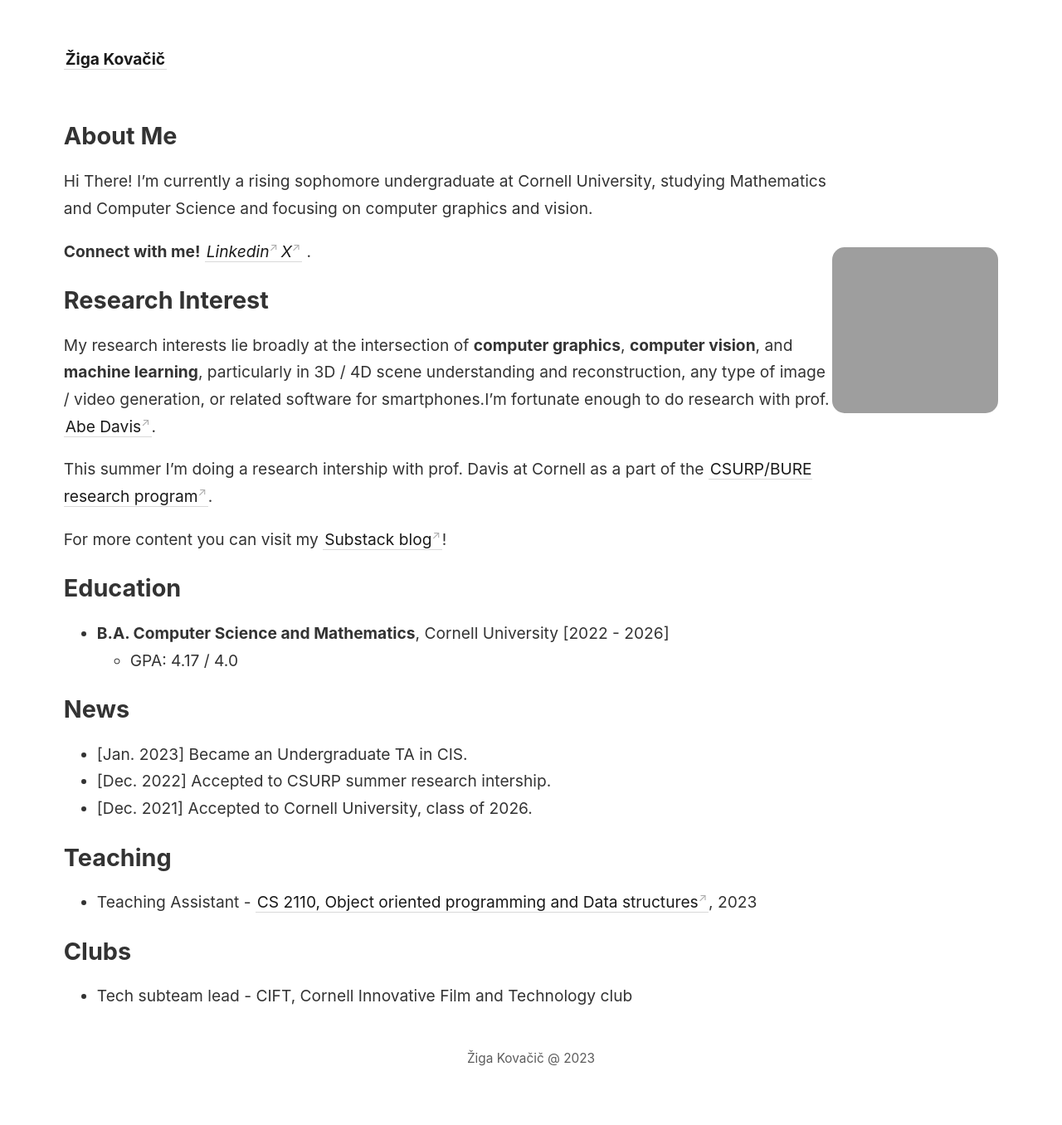
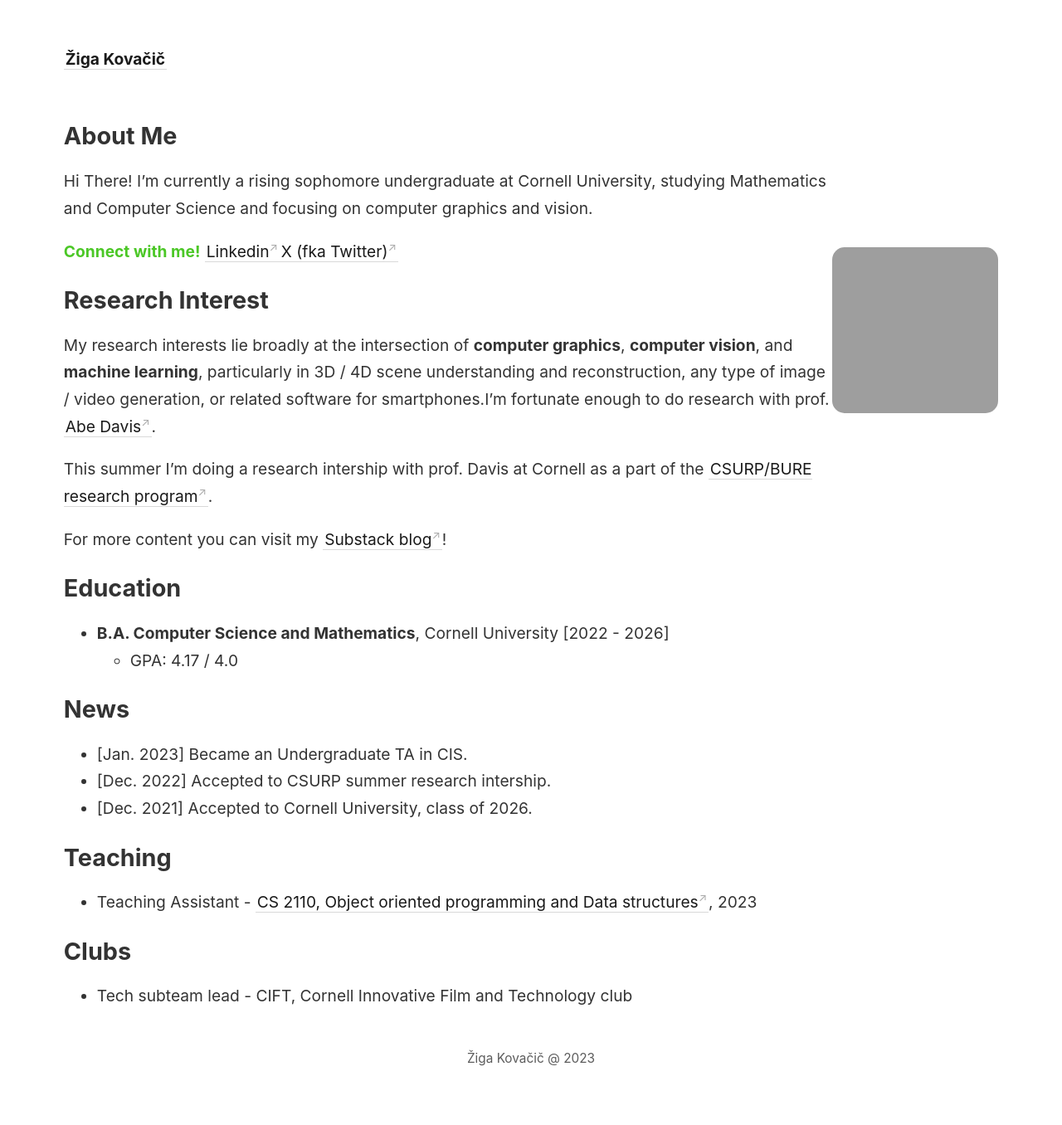
Before and after one commit to zzigak/mdbased, a Jekyll site: the page built from _pages/about.md, in a window 1280 px wide. Shown: the whole page at 83% size. Built offline with Jekyll 4.4.1, drawn with Linux system fonts in a browser that asks for light colours; grey boxes are pictures that could not be loaded.

Commit message:
changed up color

```diff
--- a/_pages/about.md
+++ b/_pages/about.md
@@ -10,7 +10,7 @@
 Hi There! I’m currently a rising sophomore undergraduate at Cornell University, studying Mathematics and Computer Science and focusing on computer graphics and vision.
 
 
-**Connect with me!** <span style="color:purple"> [*Linkedin*](https://www.linkedin.com/in/zigakovacic/)[*X*](https://twitter.com/zzigakovacic) </span>.
+<span style="color:#4bc726"> **Connect with me!**  </span> [Linkedin](https://www.linkedin.com/in/zigakovacic/)[X (fka Twitter)](https://twitter.com/zzigakovacic)
 
 
 
```
